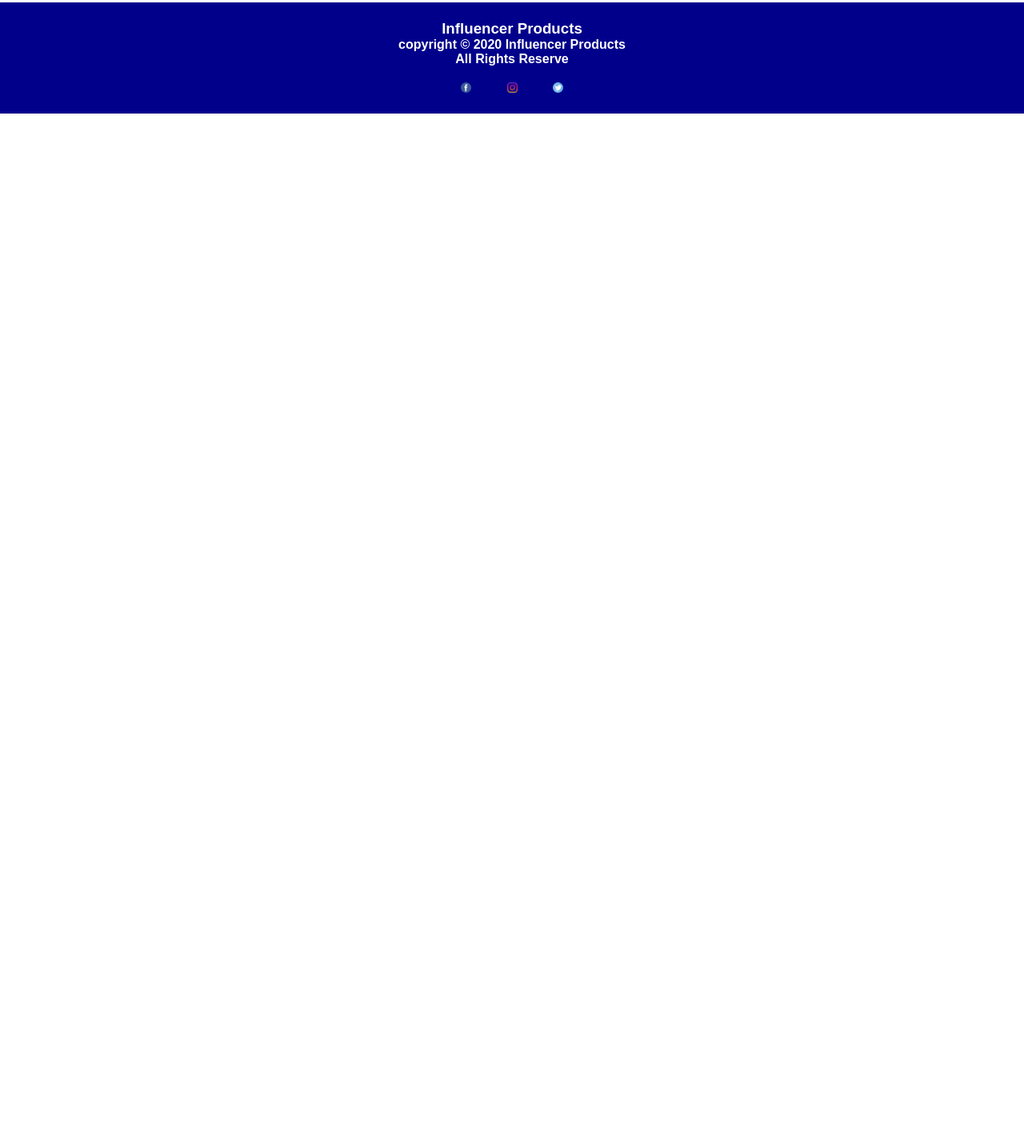
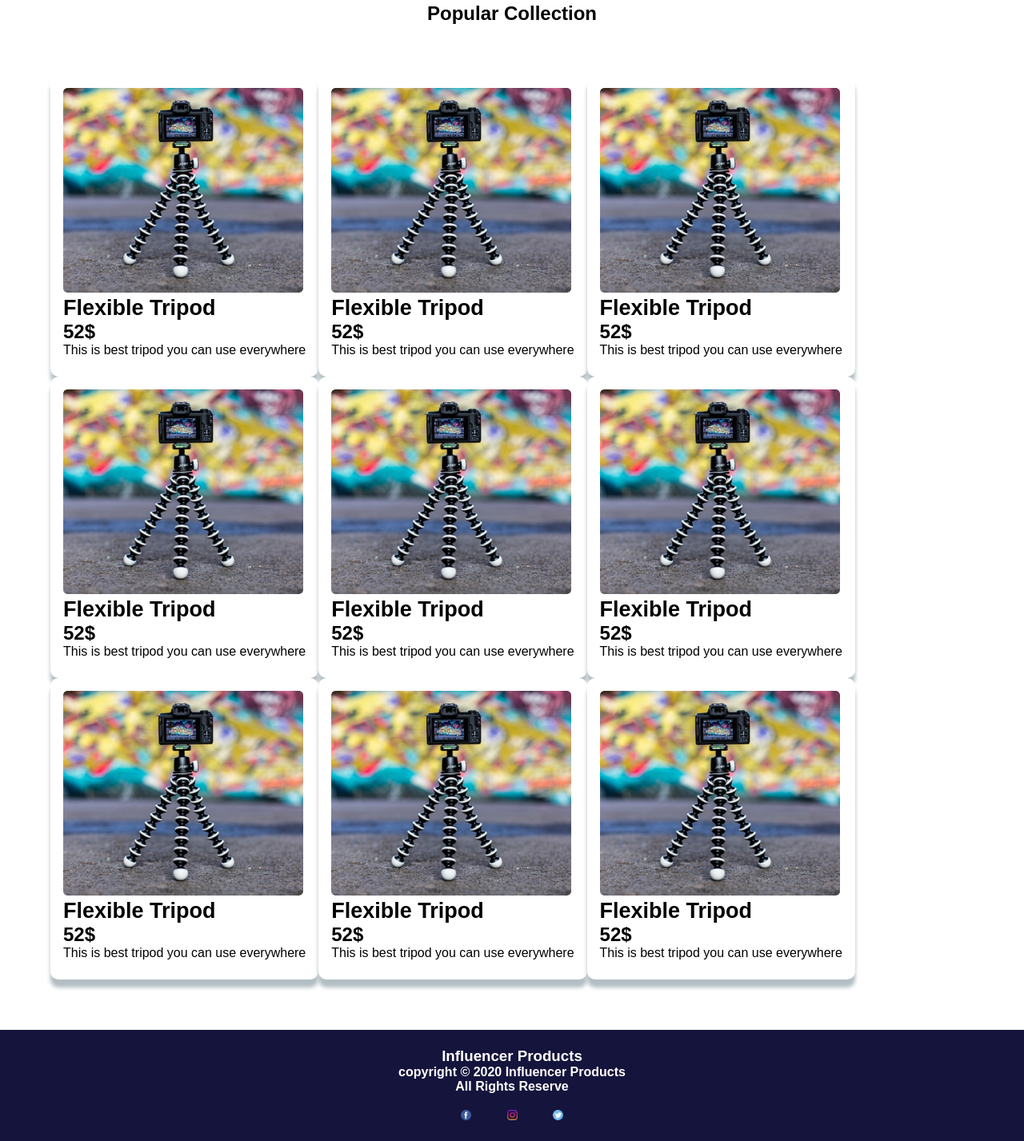
Before and after one commit to Sk-Kamal-Hossain/sk-kamal-influencer-gear-main, a plain HTML site: page index.html in a window 1280 px wide. Shown: the part 797-2224 px from the top of the page at 80% size. Before the commit the page ends 939 px from the top, so only its background shows below. Drawn offline with Linux system fonts and the light colour scheme.

Commit message:
Products item added

```diff
--- a/css/style.css
+++ b/css/style.css
@@ -74,10 +74,42 @@ button:hover{
 .social-links{
     text-align: center;
 }
+.products{
+    text-align: center;
+}
+.products-card{
+    padding: 3em;
+    text-align: center;
+    display: flex;
+    flex-wrap: wrap;
+    margin: 15px;
+}
+.products .card{
+    position: relative;
+    background-color: white;
+    border-radius: 10px;
+    padding: 1em;
+    box-shadow: 0px 10px 5px #b2bec3;
+    text-align: left;
+    overflow: hidden;
+}
+.card .title{
+    text-align: left;
+    font-size: 18px;
+    font-weight: bold;
+}
+.card img{
+    max-width: 100%;
+    border-radius: 5px;
+}
+.card .text{
+    text-align: left;
+    margin-bottom: 0.5em;
+}
 footer{
     padding-top: 20px;
-    border: 2px solid darkblue;
-    background-color: darkblue;
+    border: 2px solid rgb(20, 20, 61);
+    background-color: rgb(20, 20, 61);
     color: white;
     text-align: center;
 }
--- a/index.html
+++ b/index.html
@@ -38,6 +38,188 @@
         </div>
 
     </div>
+    <section class="products">
+        <h1>Popular Collection</h1>
+        <div class="products-card">
+            <div class="card">
+            <div class="img">
+                <img src="/images/tripod.png" alt="">
+            </div>
+            <div class="title">
+                <h1>Flexible Tripod</h1>
+            </div>
+            <div class="price">
+                <h1>52$</h1>
+            </div>
+            <div class="rating">
+
+            </div>
+            <div class="text">
+                <p>This is best tripod you can use everywhere</p>
+            </div>
+        </div>
+        <!-- second product -->
+
+        <div class="card">
+            <div class="img">
+                <img src="/images/tripod.png" alt="">
+            </div>
+            <div class="title">
+                <h1>Flexible Tripod</h1>
+            </div>
+            <div class="price">
+                <h1>52$</h1>
+            </div>
+            <div class="rating">
+
+            </div>
+            <div class="text">
+                <p>This is best tripod you can use everywhere</p>
+            </div>
+        </div>
+
+        <!-- third product -->
+
+        <div class="card">
+            <div class="img">
+                <img src="/images/tripod.png" alt="">
+            </div>
+            <div class="title">
+                <h1>Flexible Tripod</h1>
+            </div>
+            <div class="price">
+                <h1>52$</h1>
+            </div>
+            <div class="rating">
+
+            </div>
+            <div class="text">
+                <p>This is best tripod you can use everywhere</p>
+            </div>
+        </div>
+
+        <!-- forth product -->
+
+        <div class="card">
+            <div class="img">
+                <img src="/images/tripod.png" alt="">
+            </div>
+            <div class="title">
+                <h1>Flexible Tripod</h1>
+            </div>
+            <div class="price">
+                <h1>52$</h1>
+            </div>
+            <div class="rating">
+
+            </div>
+            <div class="text">
+                <p>This is best tripod you can use everywhere</p>
+            </div>
+        </div>
+
+        <!-- fifth product -->
+
+        <div class="card">
+            <div class="img">
+                <img src="/images/tripod.png" alt="">
+            </div>
+            <div class="title">
+                <h1>Flexible Tripod</h1>
+            </div>
+            <div class="price">
+                <h1>52$</h1>
+            </div>
+            <div class="rating">
+
+            </div>
+            <div class="text">
+                <p>This is best tripod you can use everywhere</p>
+            </div>
+        </div>
+
+        <!-- sixth product -->
+
+        <div class="card">
+            <div class="img">
+                <img src="/images/tripod.png" alt="">
+            </div>
+            <div class="title">
+                <h1>Flexible Tripod</h1>
+            </div>
+            <div class="price">
+                <h1>52$</h1>
+            </div>
+            <div class="rating">
+
+            </div>
+            <div class="text">
+                <p>This is best tripod you can use everywhere</p>
+            </div>
+        </div>
+
+        <!-- seven product -->
+
+        <div class="card">
+            <div class="img">
+                <img src="/images/tripod.png" alt="">
+            </div>
+            <div class="title">
+                <h1>Flexible Tripod</h1>
+            </div>
+            <div class="price">
+                <h1>52$</h1>
+            </div>
+            <div class="rating">
+
+            </div>
+            <div class="text">
+                <p>This is best tripod you can use everywhere</p>
+            </div>
+        </div>
+
+        <!-- eighth product -->
+
+        <div class="card">
+            <div class="img">
+                <img src="/images/tripod.png" alt="">
+            </div>
+            <div class="title">
+                <h1>Flexible Tripod</h1>
+            </div>
+            <div class="price">
+                <h1>52$</h1>
+            </div>
+            <div class="rating">
+
+            </div>
+            <div class="text">
+                <p>This is best tripod you can use everywhere</p>
+            </div>
+        </div>
+
+        <!-- nineth product -->
+
+        <div class="card">
+            <div class="img">
+                <img src="/images/tripod.png" alt="">
+            </div>
+            <div class="title">
+                <h1>Flexible Tripod</h1>
+            </div>
+            <div class="price">
+                <h1>52$</h1>
+            </div>
+            <div class="rating">
+
+            </div>
+            <div class="text">
+                <p>This is best tripod you can use everywhere</p>
+            </div>
+        </div>
+        </div>
+
+    </section>
     <footer>
         <h3>Influencer Products</h3>
         <h4>copyright &copy; 2020 Influencer Products</h4>
```
